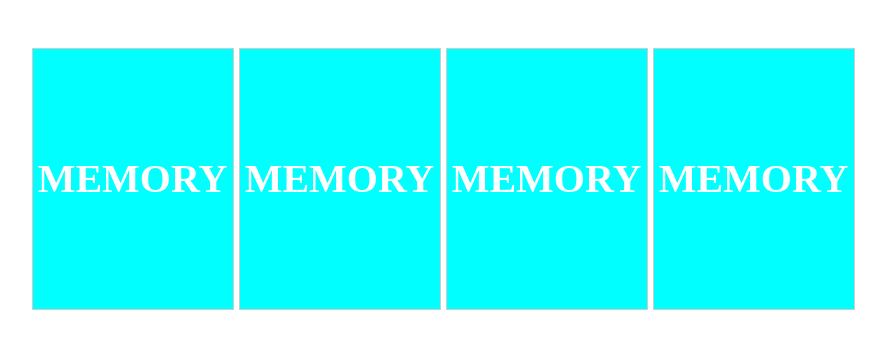
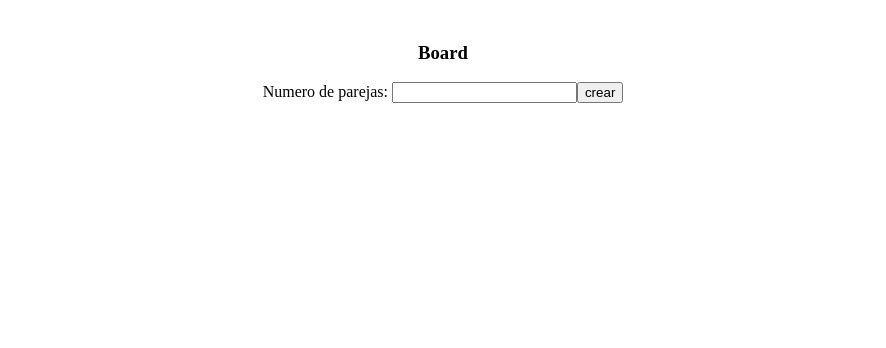
Before and after one commit to Adriordev/memory, a Vue app: page / in a window 1280 px wide. Shown: the top 348 px of the page, without its empty margins (197-1083 px from the left). Built offline with nearby package versions, Linux system fonts and the light colour scheme.

Commit message:
create board and send logic control flip card to parent board

```diff
--- a/src/App.vue
+++ b/src/App.vue
@@ -1,27 +1,25 @@
 <template>
-  <div class="container">
-    <Card />
-    <Card />
-    <Card />
-    <Card />
-  </div>
+  <Board />
 </template>
 
 <script>
-import Card from "./components/Card.vue";
-
+import Board from "./components/Board.vue";
 export default {
   name: "App",
   components: {
-    Card,
+    Board,
+  },
+  setup() {
+    return {
+      Board,
+    };
   },
 };
 </script>
 
 <style>
-.container {
-  display: flex;
-  gap: 5px;
-  justify-content: center;
+html {
+  text-align: center;
+  margin: 0 auto;
 }
 </style>
--- /dev/null
+++ b/src/components/Board.vue
@@ -0,0 +1,67 @@
+<template>
+  <div class="generate-board">
+    <h3>Board</h3>
+    <label for="couple">Numero de parejas: </label>
+    <input type="number" v-model="couple" @keyup.enter="handleClick" />
+    <button @click="handleClick">crear</button>
+  </div>
+  <div class="board-container">
+    <Card
+      :text="index"
+      @handleFlip="flip"
+      v-for="(item, index) in cards"
+      :key="index"
+    />
+  </div>
+</template>
+<script>
+import { onMounted, onUpdated, ref } from "vue";
+import Card from "./Card.vue";
+export default {
+  components: {
+    Card,
+  },
+  setup() {
+    let couple = ref();
+    let cards = ref();
+
+    const handleClick = () => {
+      cards.value = 2 * couple.value;
+    };
+
+    const flip = (flipped) => {
+      flipped.value = true;
+      setTimeout(() => (flipped.value = false), 3000);
+    };
+
+    onMounted(() => {
+      console.log("mounted!");
+    });
+    onUpdated(() => {
+      console.log("updated!");
+    });
+
+    return {
+      couple,
+      cards,
+      handleClick,
+      flip,
+      Card,
+    };
+  },
+};
+</script>
+<style>
+.generate-board {
+  text-align: center;
+  padding: 15px 0px 15px 0px;
+  margin: 0 auto;
+}
+.board-container {
+  display: flex;
+  flex-wrap: wrap;
+  justify-content: center;
+  margin: 0px 100px 0px 100px;
+  gap: 5px 5px;
+}
+</style>
--- a/src/components/Card.vue
+++ b/src/components/Card.vue
@@ -1,35 +1,46 @@
 <template>
   <div class="scene">
-    <div class="card" :class="{ 'is-flipped': flipped }" @click="flip">
+    <div class="card" :class="{ 'is-flipped': flipped }" @click="handleFlip">
       <div class="card__face card__face--front">MEMORY</div>
-      <div class="card__face card__face--back">1</div>
+      <div class="card__face card__face--back">
+        {{ text }}
+      </div>
     </div>
   </div>
 </template>
 
 <script>
-import { ref } from "vue";
+import { ref } from "@vue/reactivity";
 export default {
-  setup() {
+  props: {
+    text: {
+      type: Number,
+      default: NaN,
+    },
+  },
+  emits: ["handleFlip"],
+
+  setup(props, context) {
     const flipped = ref(false);
-    const flip = () => {
-      flipped.value = true;
-      setTimeout(() => (flipped.value = false), 3000);
+    const handleFlip = () => {
+      context.emit("handleFlip", flipped);
+      console.log();
     };
+
     return {
+      handleFlip,
       flipped,
-      flip,
     };
   },
 };
 </script>
-<!-- Add "scoped" attribute to limit CSS to this component only -->
-<style scoped>
+
+<style>
 .scene {
-  width: 200px;
+  width: 21%;
   height: 260px;
   border: 1px solid #ccc;
-  margin: 40px 0;
+  /* margin: 40px 0; */
   perspective: 600px;
 }
 .card {
--- /dev/null
+++ b/vue.config.js
@@ -0,0 +1,5 @@
+module.exports = {
+  configureWebpack: {
+    devtool: "source-map",
+  },
+};
```
